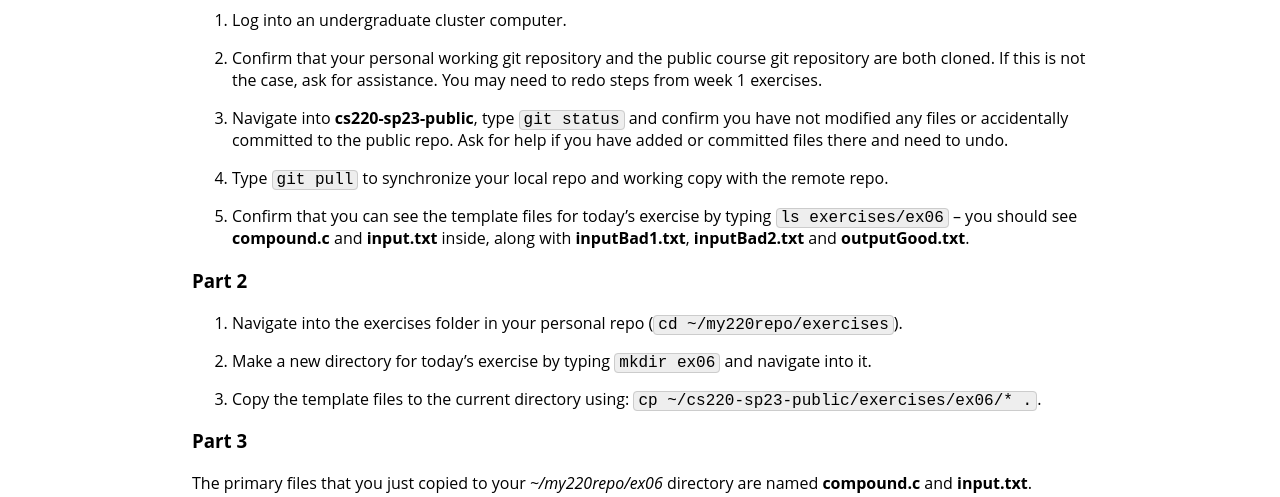
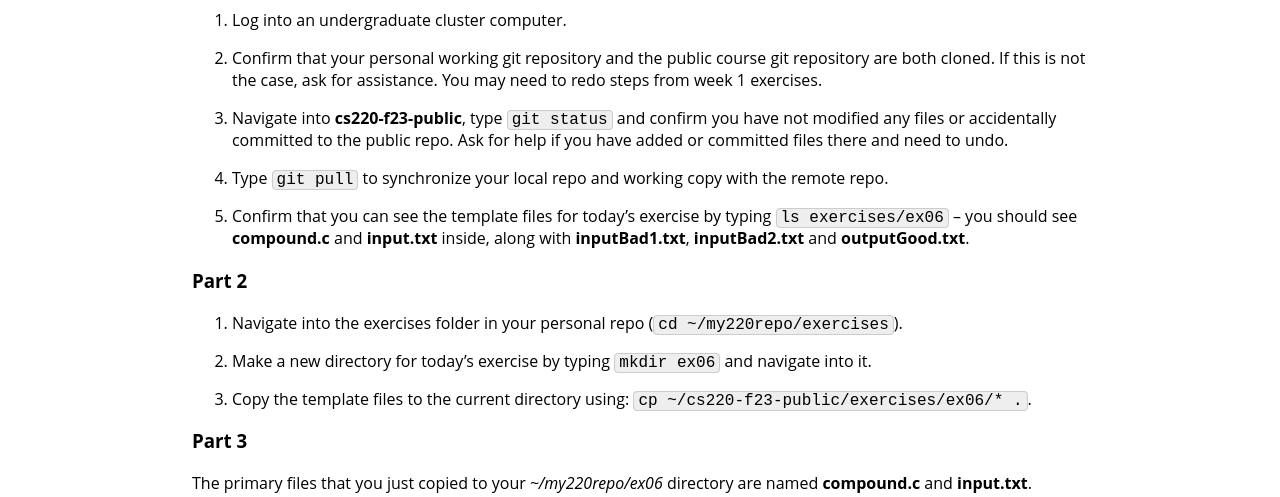
Before and after one commit to jhu-ip/cs220-f23, a Jekyll site: the page built from exercise/ex06.md, in a window 1280 px wide. Shown: the part 667-1164 px from the top of the page. Built offline with Jekyll 4.4.1, drawn with Linux system fonts in a browser that asks for light colours.

Commit message:
fixed typos in ex6, 7 and 8

```diff
--- a/exercise/ex06.md
+++ b/exercise/ex06.md
@@ -28,7 +28,7 @@ title: Exercise 6
 
 2.	Confirm that your personal working git repository and the public course git repository are both cloned.  If this is not the case, ask for assistance.  You may need to redo steps from week 1 exercises.
 
-3.	Navigate into **cs220-sp23-public**, type `git status` and confirm you have not modified any files or accidentally committed to the public repo. Ask for help if you have added or committed files there and need to undo.
+3.	Navigate into **cs220-f23-public**, type `git status` and confirm you have not modified any files or accidentally committed to the public repo. Ask for help if you have added or committed files there and need to undo.
 
 4.	Type `git pull` to synchronize your local repo and working copy with the remote repo.
 
@@ -40,7 +40,7 @@ title: Exercise 6
 
 2.	Make a new directory for today’s exercise by typing `mkdir ex06` and navigate into it.
 
-3.	Copy the template files to the current directory using: `cp ~/cs220-sp23-public/exercises/ex06/* .`.
+3.	Copy the template files to the current directory using: `cp ~/cs220-f23-public/exercises/ex06/* .`.
 
 
 ### Part 3
```
Also changed, not shown: exercise/ex07.md (+2 -2 lines).
